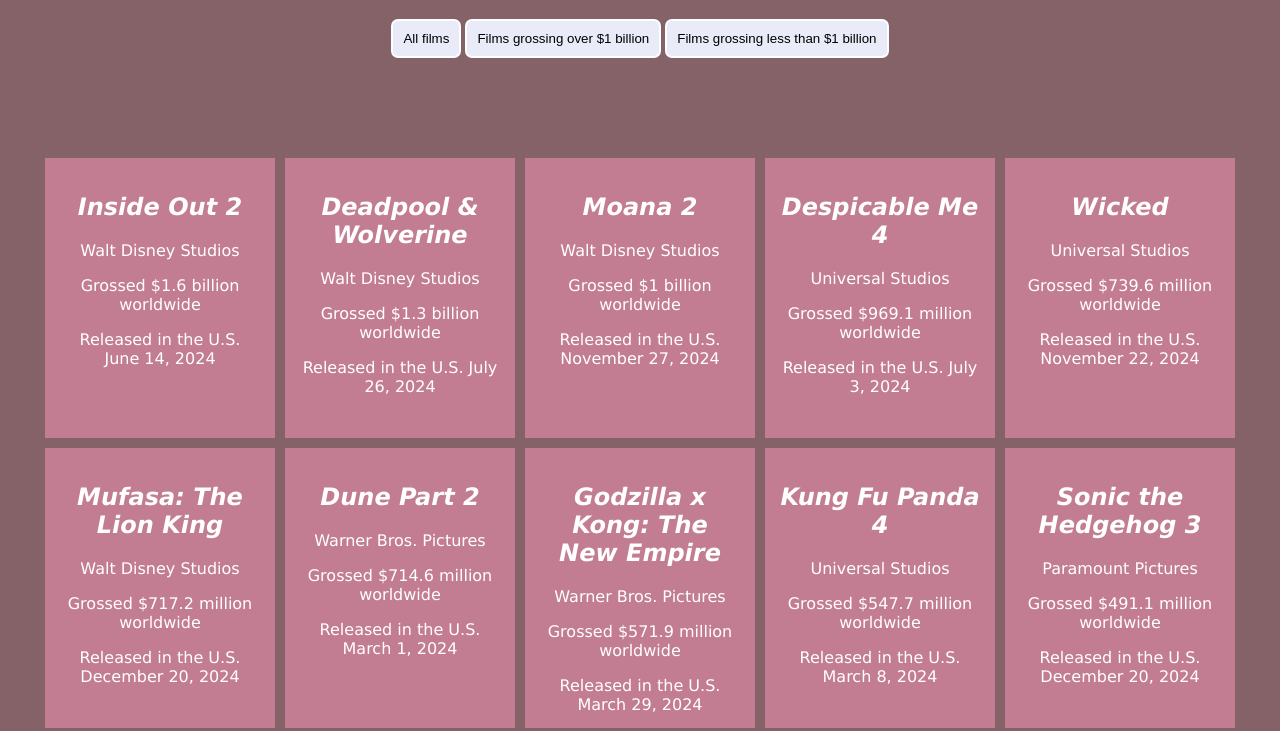
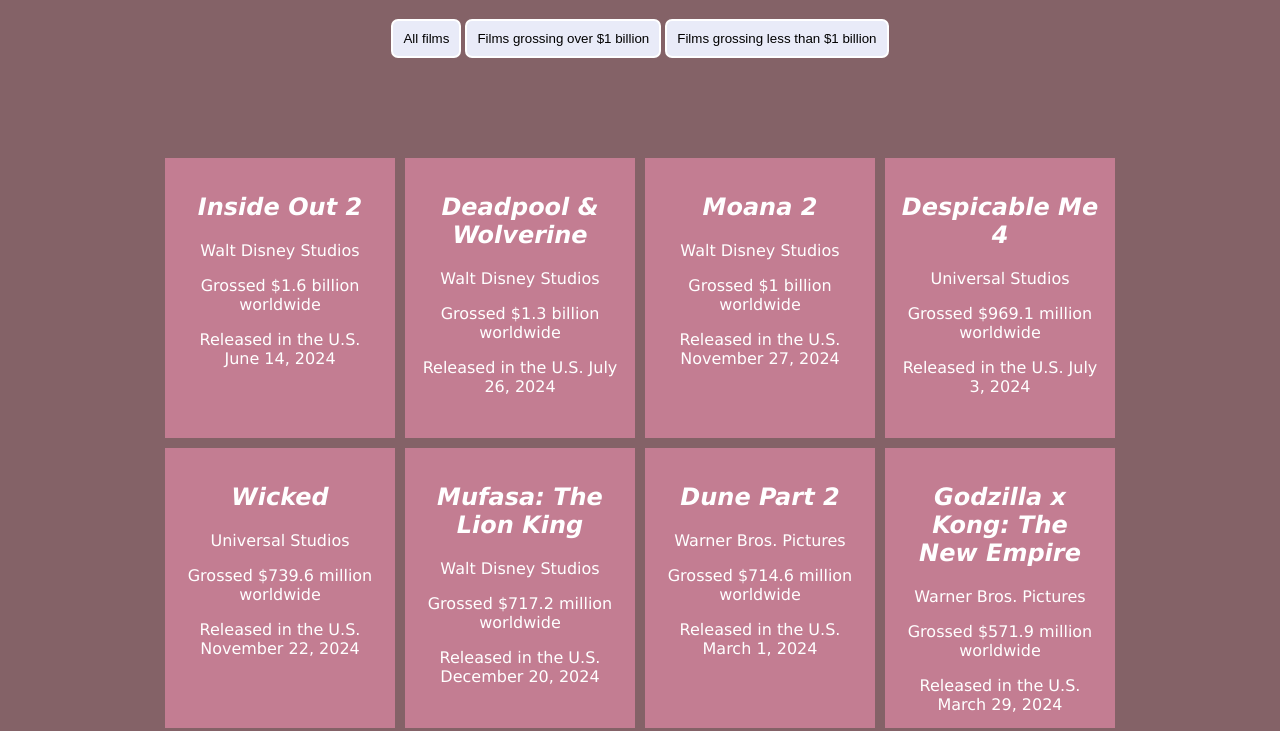
Before and after one commit to katemorano/ctn_cardsproject, a plain HTML site: page newindex.html in a window 1280 px wide. Shown: the part 69-800 px from the top of the page. Drawn offline with Linux system fonts and the light colour scheme.

Commit message:
apr 15 commit pt 2

```diff
--- a/newindex.html
+++ b/newindex.html
@@ -19,7 +19,9 @@
             display: flex;
             justify-content: center;
             align-items: center;
-            padding-bottom: 25px
+            padding-bottom: 25px;
+            padding-left: 150px;
+            padding-right: 150px;
            }
 
            h1{
```
